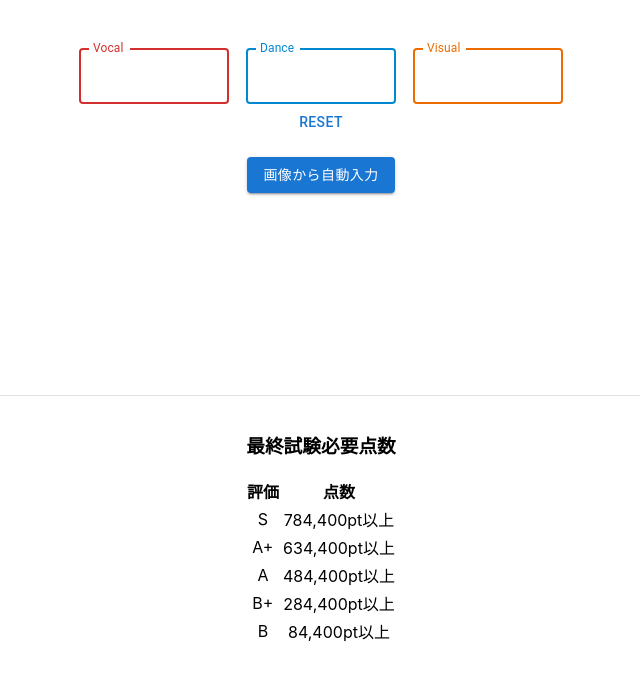
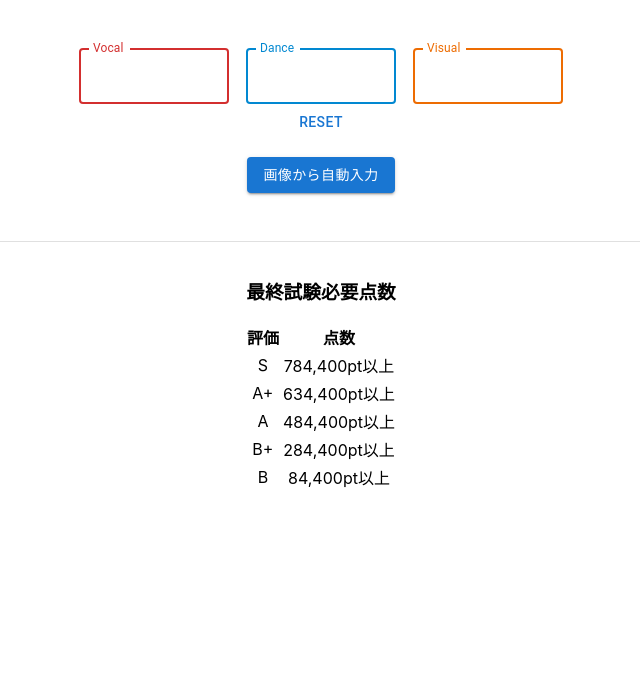
Before and after one commit to ksikou23/wonder_scale, a React (Vite) app: page / in a window 1280 px wide. Shown: the top 680 px of the page, without its empty margins (319-959 px from the left). Built offline with nearby package versions, Linux system fonts and the light colour scheme.

Commit message:
fix(canvas): delete canvas for debug

```diff
--- a/src/components/StatusInputOcr.tsx
+++ b/src/components/StatusInputOcr.tsx
@@ -31,7 +31,6 @@ export default function StatusInputOcr(props: {
       </Button>
       <div className="ocr-debug" style={{ paddingTop: "1em" }}>
         <img id="ocr-base" width="400" hidden />
-        <canvas id="canvas-ocr" />
         <Box display={"flex"} justifyContent={"center"}>
           <Box width={500} maxWidth={"100%"}>
             <Grid container>
```
